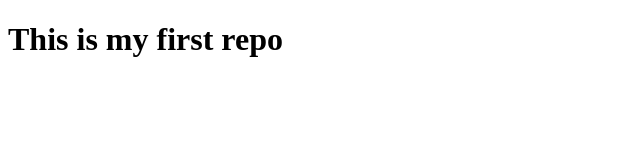
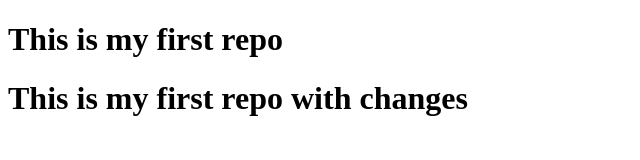
Before and after one commit to Bikramjeet1998/htmlfiles, a plain HTML site: page index.html in a window 1280 px wide. Shown: the whole page, without its empty margins (0-640 px from the left). Drawn offline with Linux system fonts and the light colour scheme.

Commit message:
2nd commit

```diff
--- a/index.html
+++ b/index.html
@@ -8,5 +8,7 @@
 </head>
 <body>
    <h1>This is  my first repo</h1>
+
+     <h1>This is  my first repo with changes</h1>
 </body>
 </html>
```
